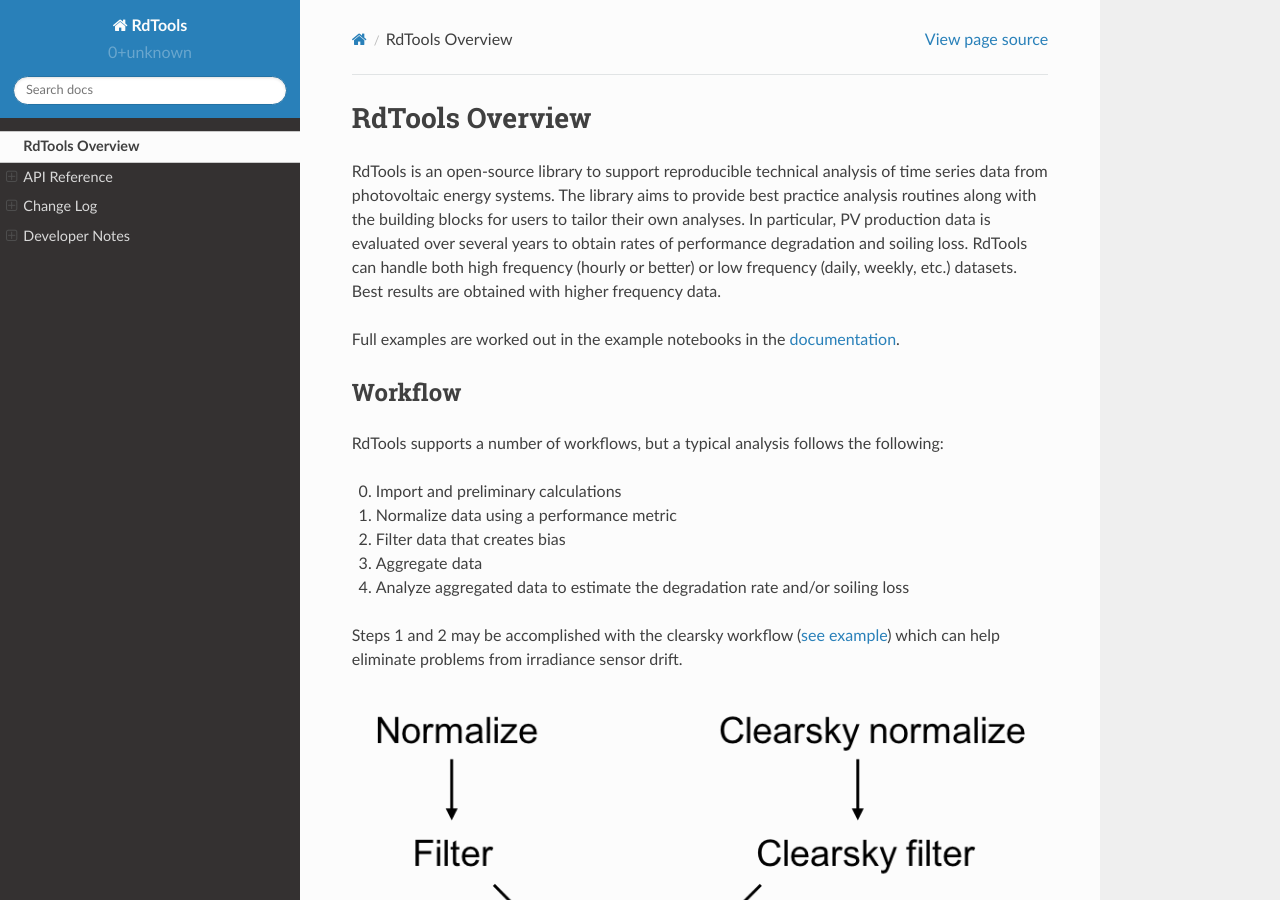
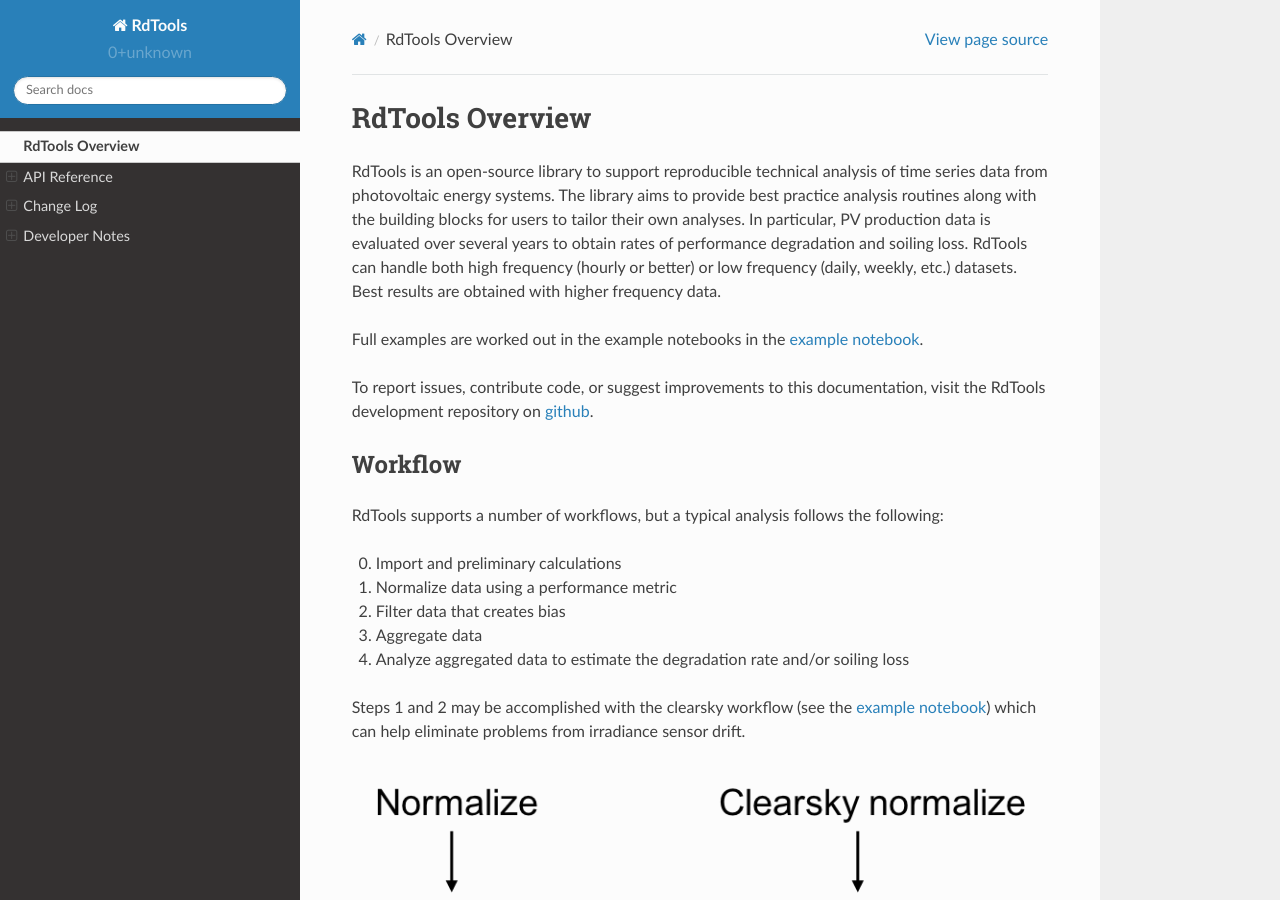
Before and after one commit to NREL/rdtools, a Sphinx documentation site: the page built from docs/sphinx/source/index.rst, in a window 1280 px wide and 900 px high. Built offline with Sphinx 7.4.7 and the Read the Docs theme 2.0.0, drawn with Linux system fonts in a browser that asks for light colours; pages that are not in the unit, such as notebooks, are missing from menus; some of the changed text lies outside the part shown.

Commit message:
docs cleanup

```diff
--- a/docs/sphinx/source/index.rst
+++ b/docs/sphinx/source/index.rst
@@ -16,7 +16,10 @@ both high frequency (hourly or better) or low frequency (daily, weekly,
 etc.) datasets. Best results are obtained with higher frequency data.
 
 Full examples are worked out in the example notebooks in the
-`documentation`_.
+`example notebook`_.
+
+To report issues, contribute code, or suggest improvements to this
+documentation, visit the RdTools development repository on `github`_.
 
 Workflow
 --------
@@ -31,8 +34,8 @@ the following:
 4. Analyze aggregated data to estimate the degradation rate and/or
    soiling loss
 
-Steps 1 and 2 may be accomplished with the clearsky workflow (`see
-example`_) which can help eliminate problems from irradiance sensor
+Steps 1 and 2 may be accomplished with the clearsky workflow (see the
+`example notebook`_) which can help eliminate problems from irradiance sensor
 drift.
 
 .. image:: _images/RdTools_workflows.png
@@ -104,12 +107,14 @@ installing requirements. If this occurs, the requirements specified in
 ``setup.py`` may need to be separately installed (for example by using
 ``conda``) before installing ``rdtools``.
 
+For more detailed instructions, see the :ref:`developer_notes` page.
+
 RdTools currently is tested on Python 3.6+.
 
 Usage and examples
 ------------------
 
-Full workflow examples are found in the notebooks in `documentation`_.
+Full workflow examples are found in the notebooks in `example notebook`_.
 The examples are designed to work with python 3.6. For a consistent
 experience, we recommend installing the packages and versions documented
 in ``docs/notebook_requirements.txt``. This can be achieved in your
@@ -249,7 +254,6 @@ Indices and tables
 
 .. links and references
 
-.. _documentation: https://rdtools.readthedocs.io/en/latest/example.html
-.. _see example: https://rdtools.readthedocs.io/en/latest/example.html
 .. _example notebook: https://rdtools.readthedocs.io/en/latest/example.html
 .. _release: https://github.com/NREL/rdtools/releases
+.. _github: https://github.com/NREL/rdtools
```
